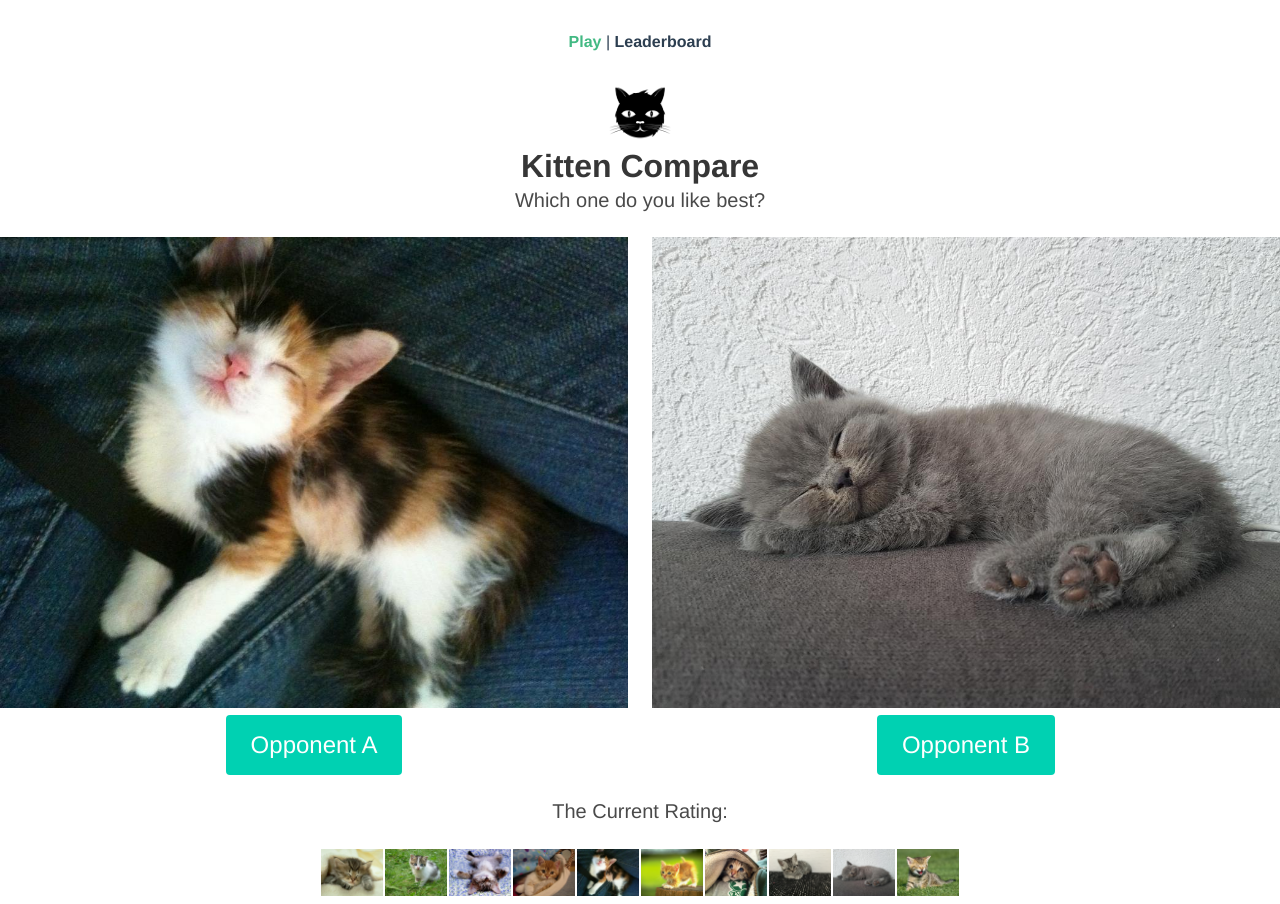
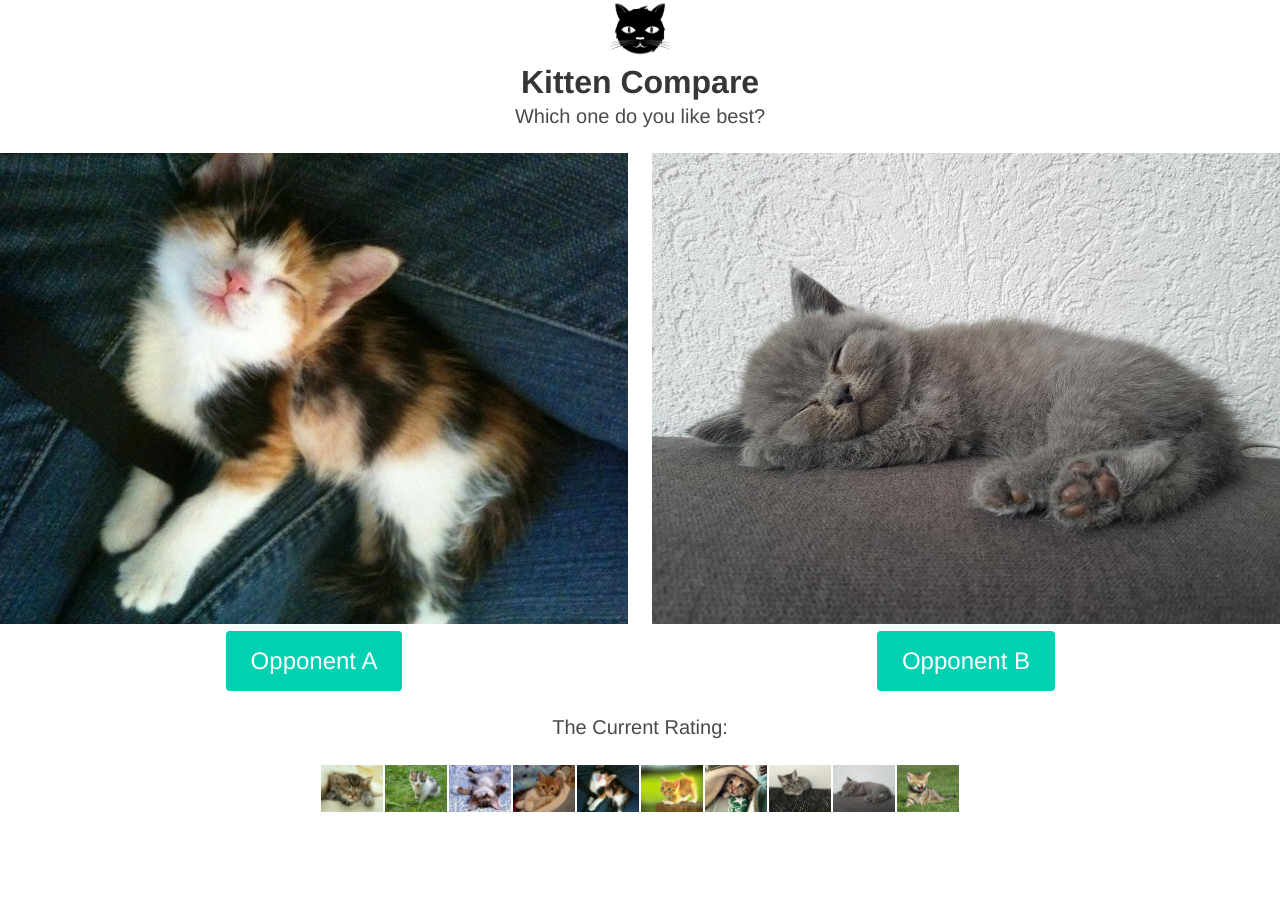
Before and after one commit to christianhunger/technologiepraktikum, a Vue app: page / in a window 1280 px wide. After the commit the page ends 820 px from the top, so only its background shows below. Built offline with nearby package versions, Linux system fonts and the light colour scheme.

Commit message:
refactor(*): remove router and leaderboard

```diff
--- a/src/App.vue
+++ b/src/App.vue
@@ -1,30 +1,17 @@
 <template>
   <div id="app">
-    <div id="nav">
-      <router-link to="/">Play</router-link> |
-      <router-link to="/leaderboard">Leaderboard</router-link>
-    </div>
     <img src="logo.png" width="64"/>
-    <router-view :currentContenders="kittens" @updateRating="handleUpdateRating"/>
+    <play-component/>
   </div>
 </template>
 
 <script>
-import { kittens } from "./util/KittenTestdata.js";
-import { updateRating } from "./util/contenders";
+import PlayComponent from "@/views/Play";
 
 export default {
   name: "App",
-  data() {
-    return {
-      kittens
-    };
-  },
-  methods: {
-    handleUpdateRating(roundResult) {
-      // create a new list of rated kittens based on the old kitten array and the round result
-      this.kittens = updateRating(this.kittens, roundResult);
-    }
+  components: {
+    PlayComponent
   }
 };
 </script>
@@ -37,16 +24,4 @@ export default {
   text-align: center;
   color: #2c3e50;
 }
-#nav {
-  padding: 30px;
-}
-
-#nav a {
-  font-weight: bold;
-  color: #2c3e50;
-}
-
-#nav a.router-link-exact-active {
-  color: #42b983;
-}
 </style>
--- a/src/main.js
+++ b/src/main.js
@@ -1,12 +1,10 @@
 import Vue from "vue";
 import App from "./App.vue";
-import router from "./router";
 
 import "./../node_modules/bulma/css/bulma.css";
 
 Vue.config.productionTip = false;
 
 new Vue({
-  router,
   render: h => h(App)
 }).$mount("#app");
--- a/src/router.js
+++ /dev/null
@@ -1,24 +0,0 @@
-import Vue from "vue";
-import Router from "vue-router";
-import Play from "./views/Play.vue";
-
-Vue.use(Router);
-
-export default new Router({
-  routes: [
-    {
-      path: "/",
-      name: "Play",
-      component: Play
-    },
-    {
-      path: "/leaderboard",
-      name: "leaderboard",
-      // route level code-splitting
-      // this generates a separate chunk (about.[hash].js) for this route
-      // which is lazy-loaded when the route is visited.
-      component: () =>
-        import(/* webpackChunkName: "leaderboard" */ "./views/Leaderboard.vue")
-    }
-  ]
-});
--- a/src/util/contenders.js
+++ b/src/util/contenders.js
@@ -55,12 +55,3 @@ export const currentContenderIdRange = contenders => {
     max: Math.max(...currentContenderIds)
   };
 };
-
-/**
- * @param contenders
- * @param contenderId
- * @returns {function(*): (string|*)}
- */
-export const imageUrlForContender = (contenders, contenderId) => {
-  return contenders[contenderId].imageUrl;
-};
--- a/src/views/Leaderboard.vue
+++ /dev/null
@@ -1,42 +0,0 @@
-<template>
-  <div class="about">
-    <h1 class="title">Leaderbord</h1>
-    <h2 class="subtitle">The Current Kitten Ranking</h2>
-
-    <ul id="leaderboard">
-      <li v-for="contender in allContendersSortedByTheirRating" :key="contender.name" class="leaderboard-entry">
-        <img :width="imageWidthBasedOnRanking(contender.rating)" :src="contender.imageUrl" />
-        <h2 class="subtitle">{{ contender.name }}</h2>
-        Rating: {{ contender.rating }}
-      </li>
-    </ul>
-  </div>
-</template>
-
-<script>
-import { sortContendersByTheirRating } from "@/util/contenders";
-
-export default {
-  name: "leaderboard",
-  computed: {
-    allContendersSortedByTheirRating() {
-      return sortContendersByTheirRating(this.currentContenders);
-    }
-  },
-  methods: {
-    imageWidthBasedOnRanking(rating) {
-      const scalingFactor = 1 + (rating - 1000) / 160;
-      return Math.floor(512 * scalingFactor);
-    }
-  },
-  props: {
-    currentContenders: Object
-  }
-};
-</script>
-
-<style scoped>
-.leaderboard-entry {
-  padding-bottom: 16px;
-}
-</style>
--- a/src/views/Play.vue
+++ b/src/views/Play.vue
@@ -21,15 +21,20 @@ import {
   sortContendersByTheirRating,
   currentContenderIdRange
 } from "@/util/contenders";
+import { kittens } from "@/util/KittenTestdata.js";
+import { updateRating } from "@/util/contenders";
 
 export default {
-  name: "home",
+  name: "play",
   components: {
     Comparator,
     RankingStrip
   },
   data() {
     return {
+      // set the initial state
+      currentContenders: kittens,
+
       // Model for the current game round.
       currentRound: this.roundModelForContenders(null, null)
     };
@@ -54,7 +59,10 @@ export default {
         winnerId
       };
 
-      this.$emit("updateRating", roundResult);
+      this.currentContenders = updateRating(
+        this.currentContenders,
+        roundResult
+      );
       this.startNextRound();
     },
     startNextRound() {
@@ -78,9 +86,6 @@ export default {
         }
       };
     }
-  },
-  props: {
-    currentContenders: Object
   }
 };
 </script>
```
